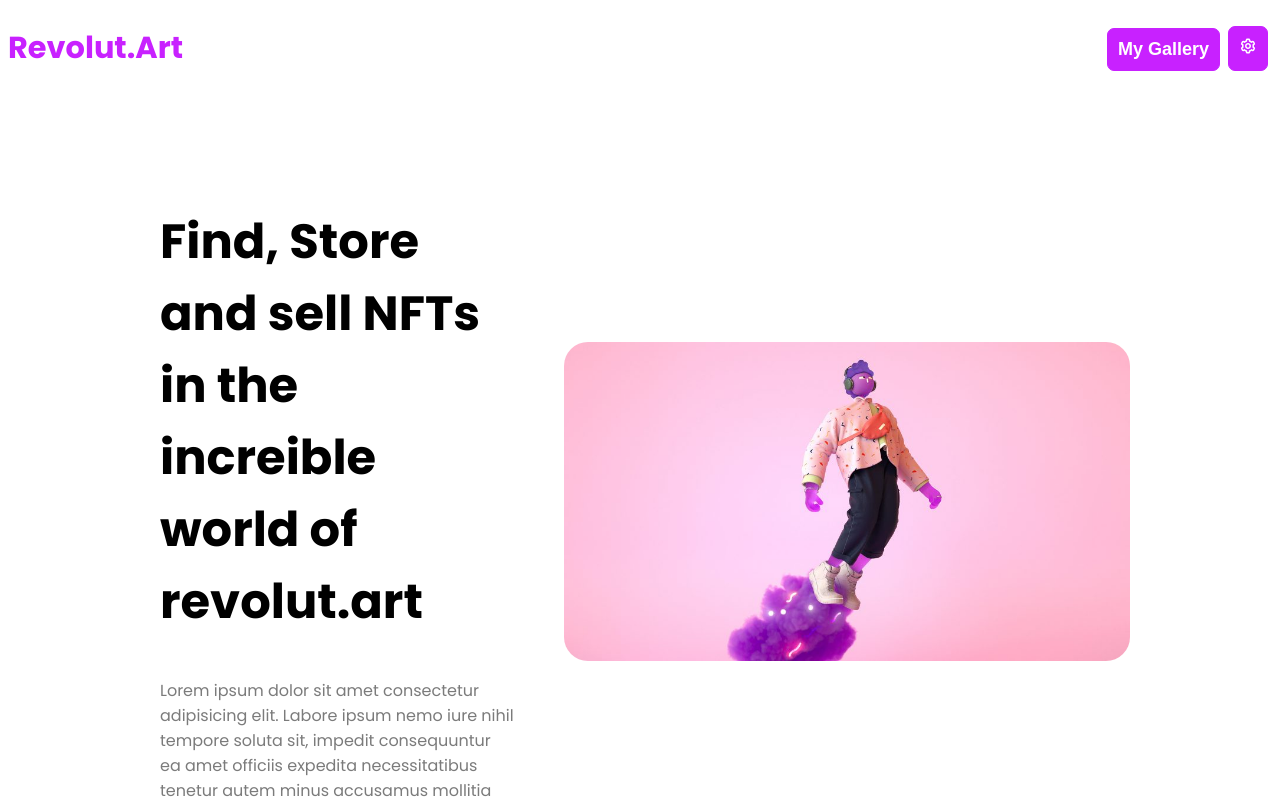
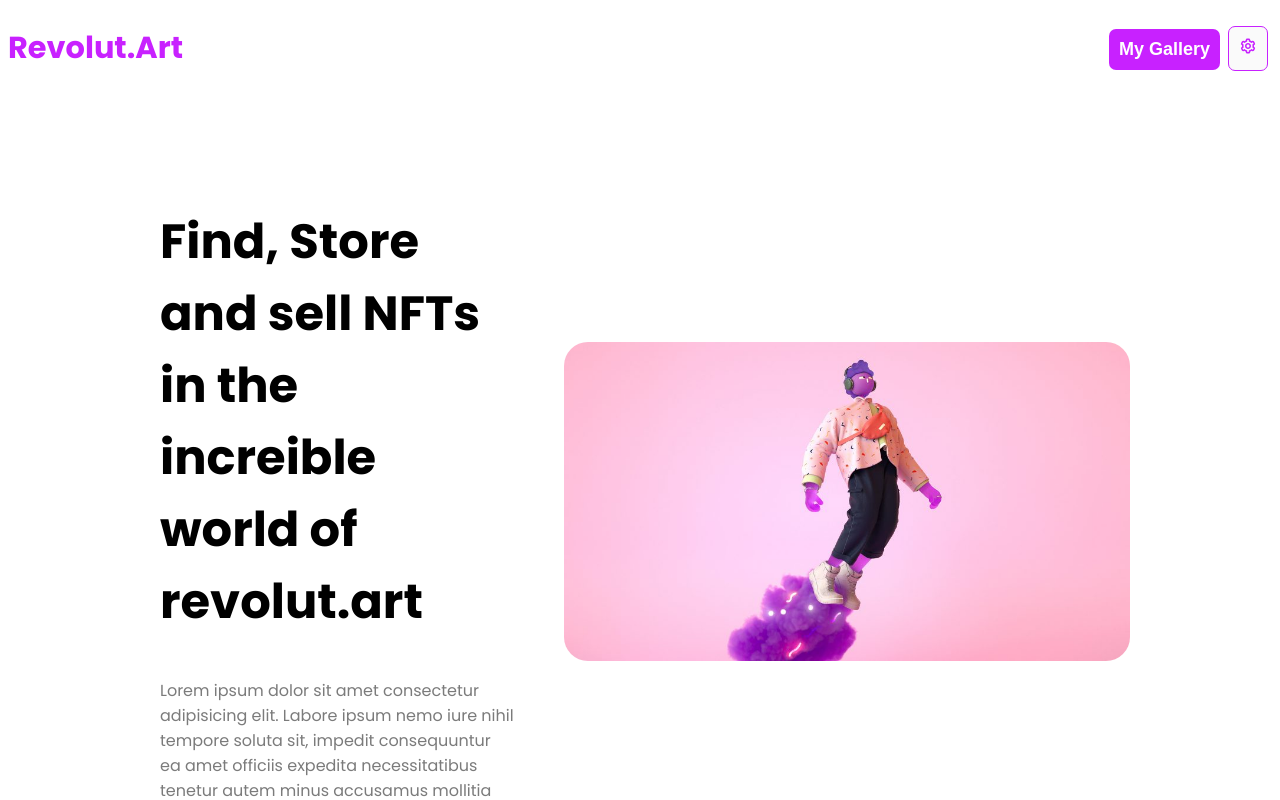
Before and after one commit to dcgx/nbok.art, a Next.js app: page / in a window 1280 px wide. Shown: the top 800 px of the page. Built offline with nearby package versions, Linux system fonts and the light colour scheme.

Commit message:
feat(front): :sparkles: add secondary button

```diff
--- a/src/components/Button.tsx
+++ b/src/components/Button.tsx
@@ -1,24 +1,37 @@
-import { ScriptProps } from "next/script";
-import styled from "styled-components";
+import React, { ReactNode } from 'react'
+import styled from 'styled-components'
 
-const StyledButton = styled.button`
+interface ButtonProps {
+  children?: ReactNode
+  primary?: boolean
+  secondary?: boolean
+}
+
+const StyledButton = styled.button<ButtonProps>`
   font-family: sans-serif;
-  color: #fff;
-  background: rgb(200, 33, 255);
+  color: ${props => props.primary ? '#fff' : '#c821ff'};
+  background: ${(props) => (props.primary ? '#c821ff' : '#fafafa')};
+
   font-size: 18px;
   font-weight: 700;
   padding: 10px;
-  border: 1px rgb(200, 33, 255) solid;
+  border: ${(props) => (props.primary ? 'none' : '1px solid #c821ff')};
   margin: 0 4px;
   border-radius: 7px;
   &:hover {
     cursor: pointer;
-    background: rgb(173, 31, 220);
+    background: ${(props) => (props.primary ? '#c821ff' : '#fafafa')};
   }
-`;
+`
 
-const Button = ({ children }: ScriptProps) => {
-  return <StyledButton>{children}</StyledButton>;
-};
+const Button = ({ children, primary = true, secondary = false}: ButtonProps) => {
+  if(secondary) primary = false
 
-export default Button;
+  return (
+    <StyledButton primary={primary} secondary={secondary}>
+      {children}
+    </StyledButton>
+  )
+}
+
+export default Button
--- a/src/layouts/components/header.tsx
+++ b/src/layouts/components/header.tsx
@@ -14,7 +14,7 @@ const StyledHeader = styled.header`
     font-size: 1.9rem;
     font-weight: 700;
     span  {
-      color: rgb(200,33,255);
+      color: rgb(200, 33, 255);
     }
 
     img {
@@ -33,7 +33,7 @@ const Header = () => {
 
       <div>
         <Button>My Gallery</Button>
-        <Button>
+        <Button secondary>
           <BiCog />
         </Button>
       </div>
```
